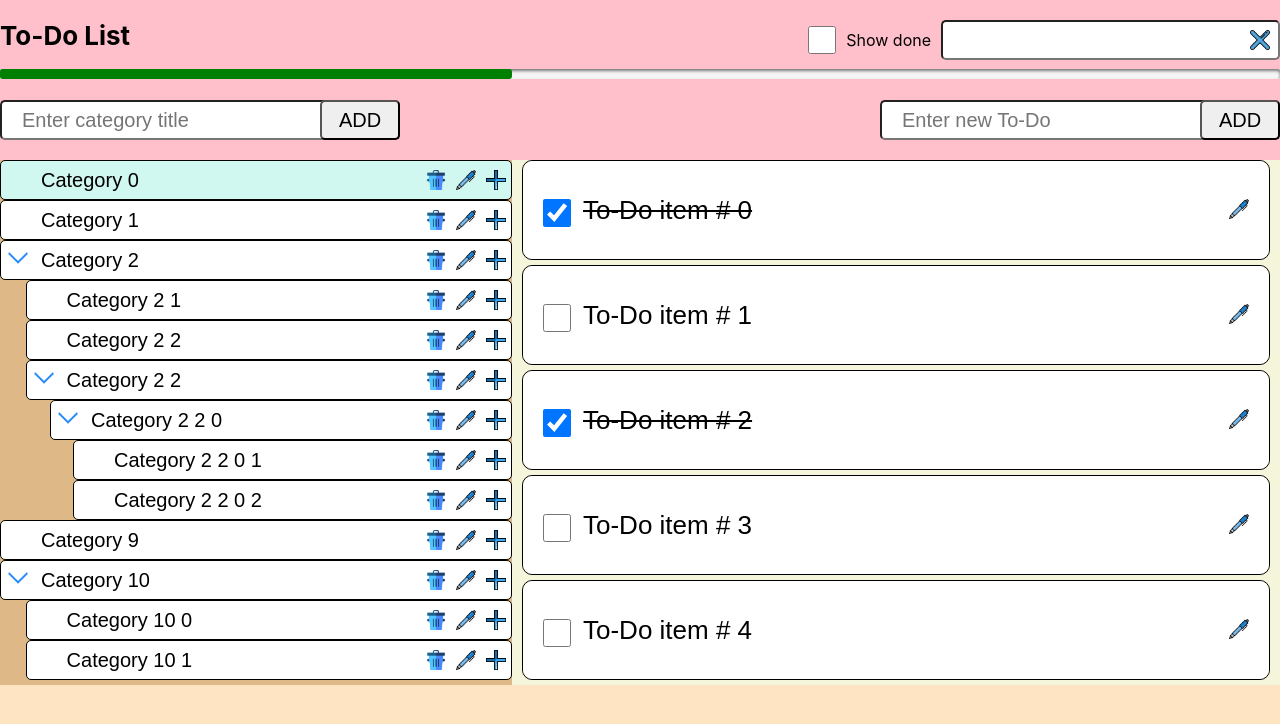
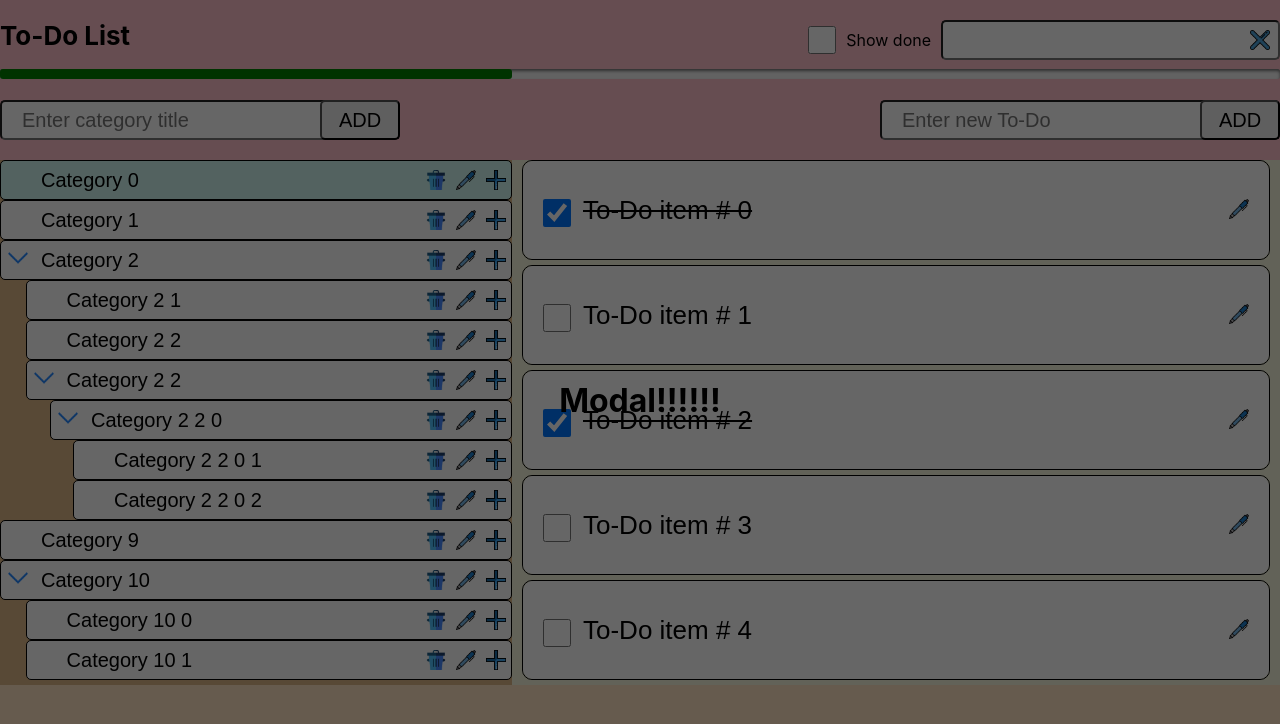
Before and after one commit to ssamvelk/react-to-do, a React (Create React App) app: page / in a window 1280 px wide. Shown: the top 724 px of the page. Built offline with nearby package versions, Linux system fonts and the light colour scheme.

Commit message:
feat: add Backdrop

```diff
--- /dev/null
+++ b/src/components/backdrop/Backdrop.js
@@ -0,0 +1,14 @@
+import React from 'react';
+import './Backdrop.scss';
+
+const Backdrop = ({ children, additionalClassName = '' }) => (
+  <div
+    className={
+      additionalClassName ? `backdrop ${additionalClassName}` : 'backdrop'
+    }
+  >
+    {children}
+  </div>
+);
+
+export default Backdrop;
--- /dev/null
+++ b/src/components/backdrop/Backdrop.scss
@@ -0,0 +1,14 @@
+.backdrop {
+  width: 100%;
+  height: 100%;
+  background-color: rgba(0, 0, 0, 0.6);
+  position: fixed;
+  top: 0;
+  left: 0;
+  right: 0;
+  bottom: 0;
+  z-index: 10;
+  display: flex;
+  justify-content: center;
+  align-items: center;
+}
--- a/src/components/category-list/CategoryList.js
+++ b/src/components/category-list/CategoryList.js
@@ -7,6 +7,7 @@ import {
   setActiveCategoryId,
   updateCategoryList,
 } from '../../store/categorySlice';
+import Backdrop from '../backdrop/Backdrop';
 
 function CategoryList({ categories, isEditMode }) {
   const dispatch = useDispatch();
@@ -60,6 +61,9 @@ function CategoryList({ categories, isEditMode }) {
           onClickHandler={onClickHandler}
         />
       ))}
+      <Backdrop>
+        <h1>Modal!!!!!!</h1>
+      </Backdrop>
     </div>
   );
 }
```
Also changed, not shown: 1 other file (tests, documents, lock files or other folders).
